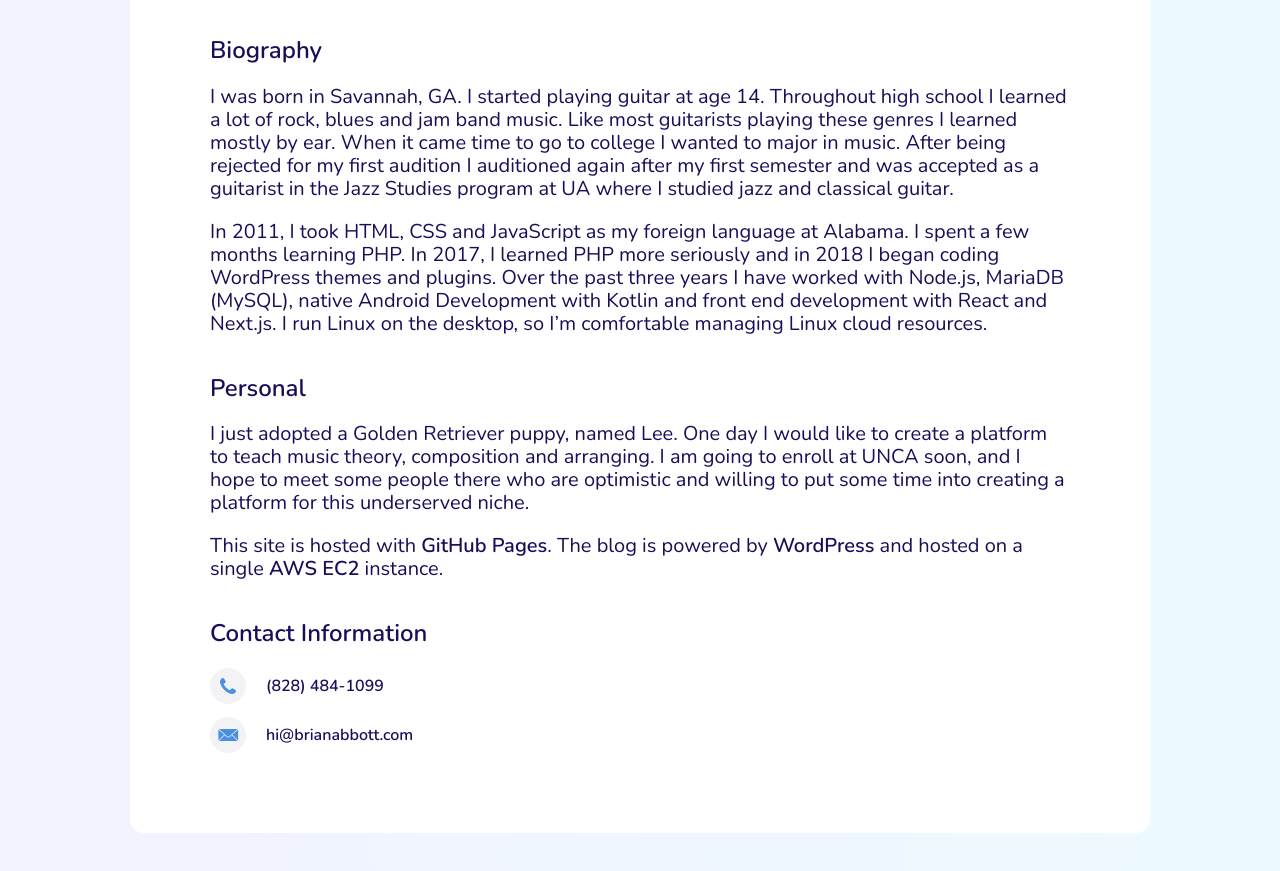
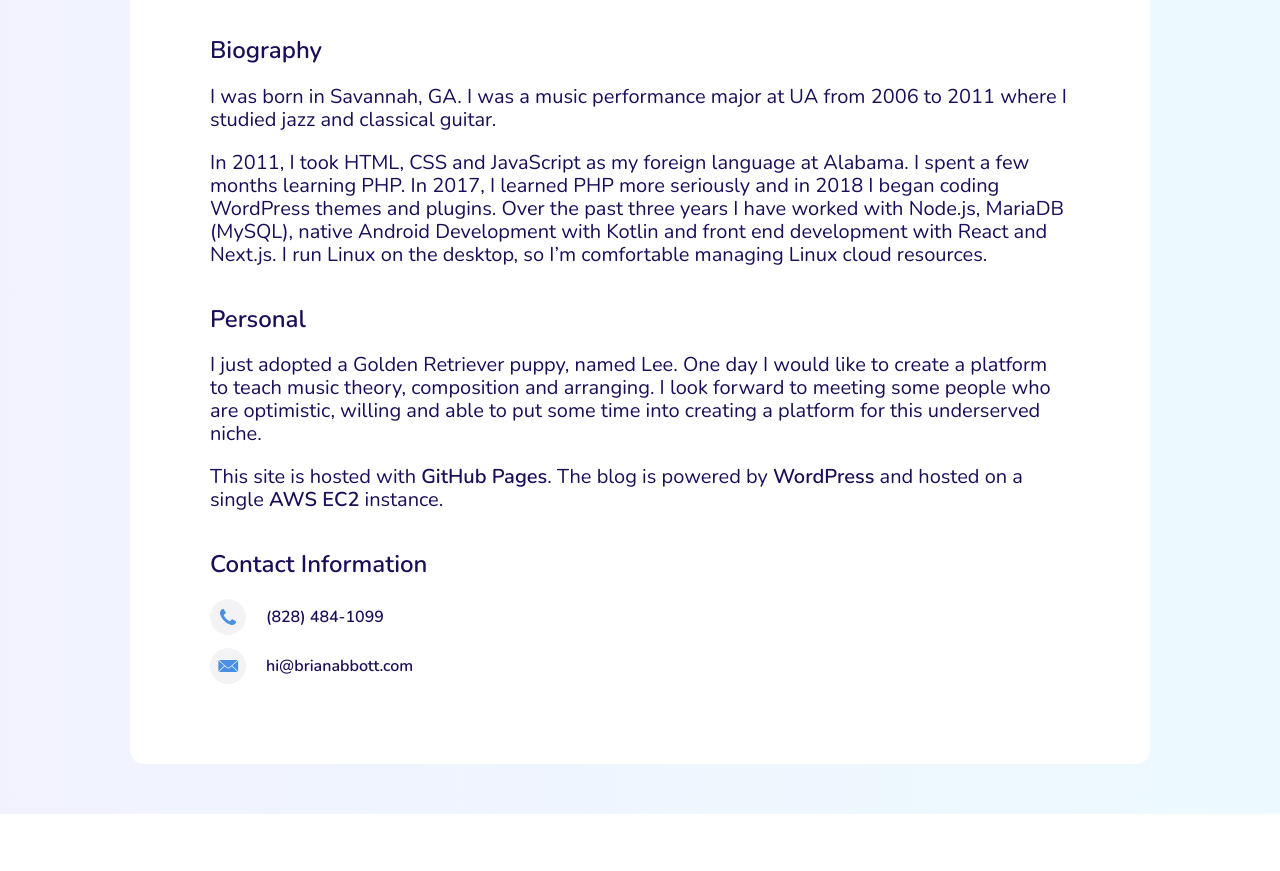
Before and after one commit to burnedfaceless/brianabbott.com, a plain HTML site: page index.html in a window 1280 px wide. Shown: the part 981-1852 px from the top of the page. After the commit the page ends 1795 px from the top, so only its background shows below. Drawn offline with nearby package versions, Linux system fonts and the light colour scheme.

Commit message:
updated bio

```diff
--- a/index.html
+++ b/index.html
@@ -51,11 +51,8 @@
     <section class="bio">
       <h2>Biography</h2>
       <p>
-        I was born in Savannah, GA. I started playing guitar at age 14. Throughout high school I learned a lot of
-        rock, blues and jam band music. Like most guitarists playing these genres I learned mostly by ear.
-        When it came time to go to college I wanted to major in music. After being rejected for my first audition
-        I auditioned again after my first semester and was accepted as a guitarist in the Jazz Studies program at UA
-        where I studied jazz and classical guitar.
+        I was born in Savannah, GA. I was a music performance major at UA from 2006 to 2011 where I studied jazz and
+        classical guitar.
       </p>
       <p>
         In 2011, I took HTML, CSS and JavaScript as my foreign language at Alabama. I spent a few months learning PHP.
@@ -69,8 +66,8 @@
       <h2>Personal</h2>
       <p>
         I just adopted a Golden Retriever puppy, named Lee. One day I would like to create a platform to teach music
-        theory, composition and arranging. I am going to enroll at UNCA soon, and I hope to meet some people there who
-        are optimistic and willing to put some time into creating a platform for this underserved niche.
+        theory, composition and arranging. I look forward to meeting some people who are optimistic, willing and able
+        to put some time into creating a platform for this underserved niche.
       </p>
       <p>
         This site is hosted with <a href="https://pages.github.com/" target="_blank">GitHub Pages</a>. The blog is
```
